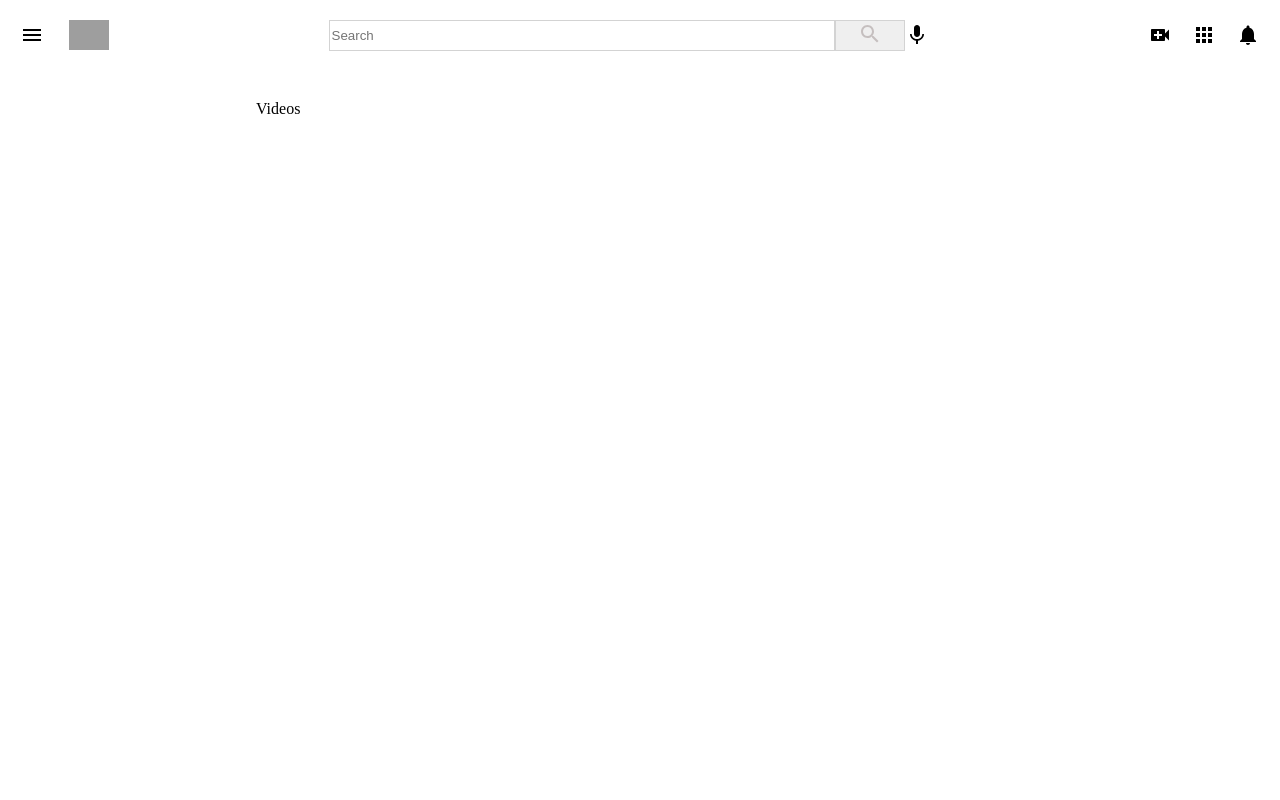
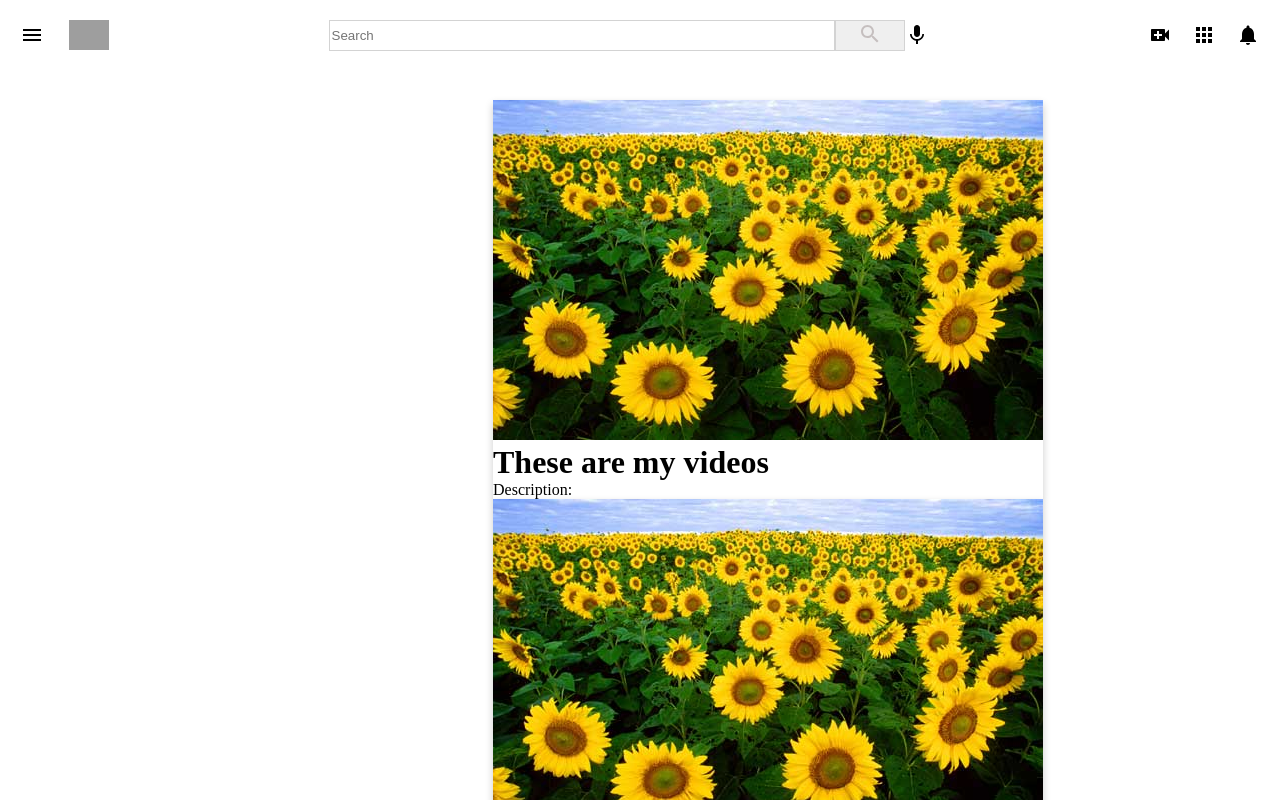
Before and after one commit to webdevmehdi/youtube-clone, a React (Create React App) app: page / in a window 1280 px wide. Shown: the top 800 px of the page. Built offline with nearby package versions, Linux system fonts and the light colour scheme; grey boxes are pictures that could not be loaded; the HTML template or start-up script is replaced by a standard one.

Commit message:
"React Application"

```diff
--- a/src/App.tsx
+++ b/src/App.tsx
@@ -3,6 +3,7 @@ import Header from "./components/Header/Header";
 import Sidebar from "./components/Sidebar/Sidebar";
 import Backdrop from "./components/UI/Backdrop/Backdrop";
 import "./App.css";
+import VideosContainer from "./components/VideosContainer/VideosContainer";
 const App = () => {
   const [showSidebar, SetShowSidebar] = useState(false);
 
@@ -26,16 +27,13 @@ const App = () => {
       </div>
 
       <div className="Container">
-            <div className="Sidebar" ><Sidebar open={showSidebar} /></div>
+        <div className="Sidebar">
+          <Sidebar open={showSidebar} />
+        </div>
 
-
-         <div className="RecommendedVideos">
-                <p>Videos</p>
-            </div>
-
-
-
-
+        <div className="RecommendedVideos">
+          <VideosContainer />
+        </div>
       </div>
     </div>
   );
--- /dev/null
+++ b/src/components/VideosContainer/VideoGrid.module.css
@@ -0,0 +1,6 @@
+.VideoGrid{
+    display: flex;
+    flex-wrap: wrap ;
+    justify-content: space-evenly;
+    margin-bottom: 10px  ;
+}
--- /dev/null
+++ b/src/components/VideosContainer/VideoPreview/VideoPreview.module.css
@@ -0,0 +1,9 @@
+.Thumbnail {
+
+  box-shadow: 0 4px 8px 0 rgba(0, 0, 0, 0.2);
+  transition: 0.3s;
+
+}
+.Thumbnail:hover {
+    box-shadow:  4px 8px 16px 0  rgba(0,0,0,0.2);
+  }
--- a/src/components/VideosContainer/VideoPreview/VideoPreview.tsx
+++ b/src/components/VideosContainer/VideoPreview/VideoPreview.tsx
@@ -1,10 +1,19 @@
-import React from 'react';
+import React from "react";
+import styles from "./VideoPreview.module.css";
+import sunFlower from "../../../assets/images/sunFlower.jpg";
 
-const VideoPreview  = () => {
-return (
-    <p>These are my videos</p>
-)
-
-}
+const VideoPreview = () => {
+  return (
+    <div className={styles.Thumbnail}>
+      <div>
+        <img src={sunFlower} alt="flower" />
+      </div>
+      <div>
+        <h1>These are my videos</h1>
+            <p>Description:</p>
+      </div>
+    </div>
+  );
+};
 
 export default VideoPreview;
--- a/src/components/VideosContainer/VideosContainer.tsx
+++ b/src/components/VideosContainer/VideosContainer.tsx
@@ -1,13 +1,22 @@
 import React from 'react';
 import VideoPreview from './VideoPreview/VideoPreview';
-
+import styles from '../VideosContainer/VideoGrid.module.css'
 
 
 
 const VideosContainer =() => {
-
+return (
+<div className={styles.VideoGrid}>
+<VideoPreview/>
+<VideoPreview/>
+<VideoPreview/>
+<VideoPreview/>
+<VideoPreview/>
 <VideoPreview/>
 
+</div>
+
+)
 }
 
 export default VideosContainer;
```
Also changed, not shown: src/assets/images/sunFlower.jpg (added), 1 other file (tests, documents, lock files or other folders).
